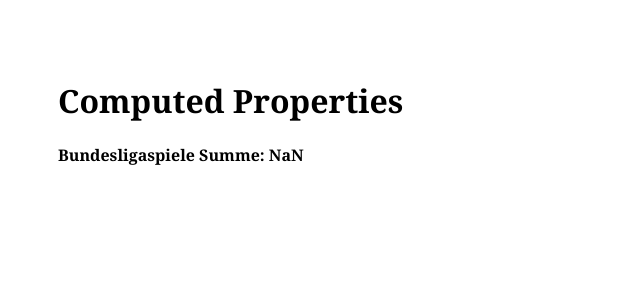
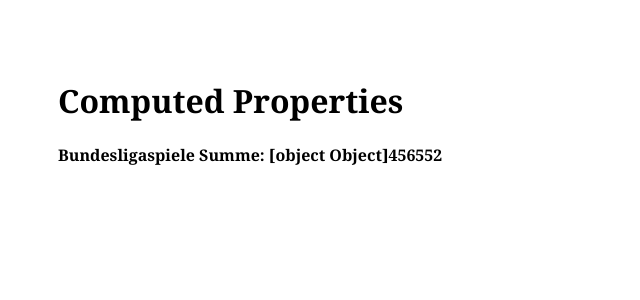
Before and after one commit to siggi-ai/Vue-Practice, a Vue app: page / in a window 1280 px wide. Shown: the top 300 px of the page, without its empty margins (0-640 px from the left). Built offline with nearby package versions, Linux system fonts and the light colour scheme.

Commit message:
Summe Spiele

```diff
--- a/src/App.vue
+++ b/src/App.vue
@@ -3,12 +3,7 @@
     <h1>Computed Properties</h1>
     <h4>
       Bundesligaspiele Summe:
-      {{
-        players.reduce(
-          (total, current) => (total = total + current.numberofMatches),
-          0
-        )
-      }}
+      {{ sumNumberOfMatches }}
     </h4>
   </div>
 </template>
@@ -33,8 +28,22 @@ export default {
           club: "FC Schalke 04",
           numberOfMatches: 456,
         },
+        {
+          id: 3,
+          firstName: "Norbert",
+          lastName: "Fichtel",
+          club: "FC Schalke 04",
+          numberOfMatches: 552,
+        },
       ],
     };
+  },
+  computed: {
+    sumNumberOfMatches() {
+      return this.players.reduce(
+        (total, current) => (total = total + current.numberOfMatches)
+      );
+    },
   },
 };
 </script>
```
